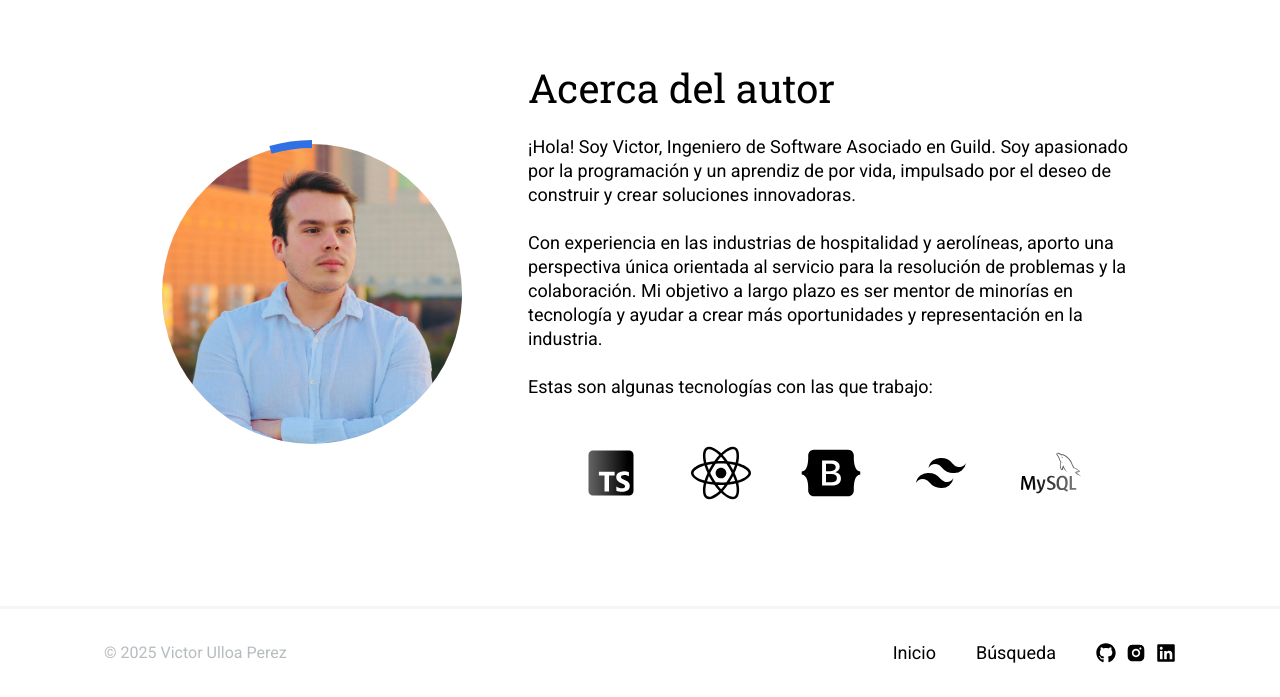
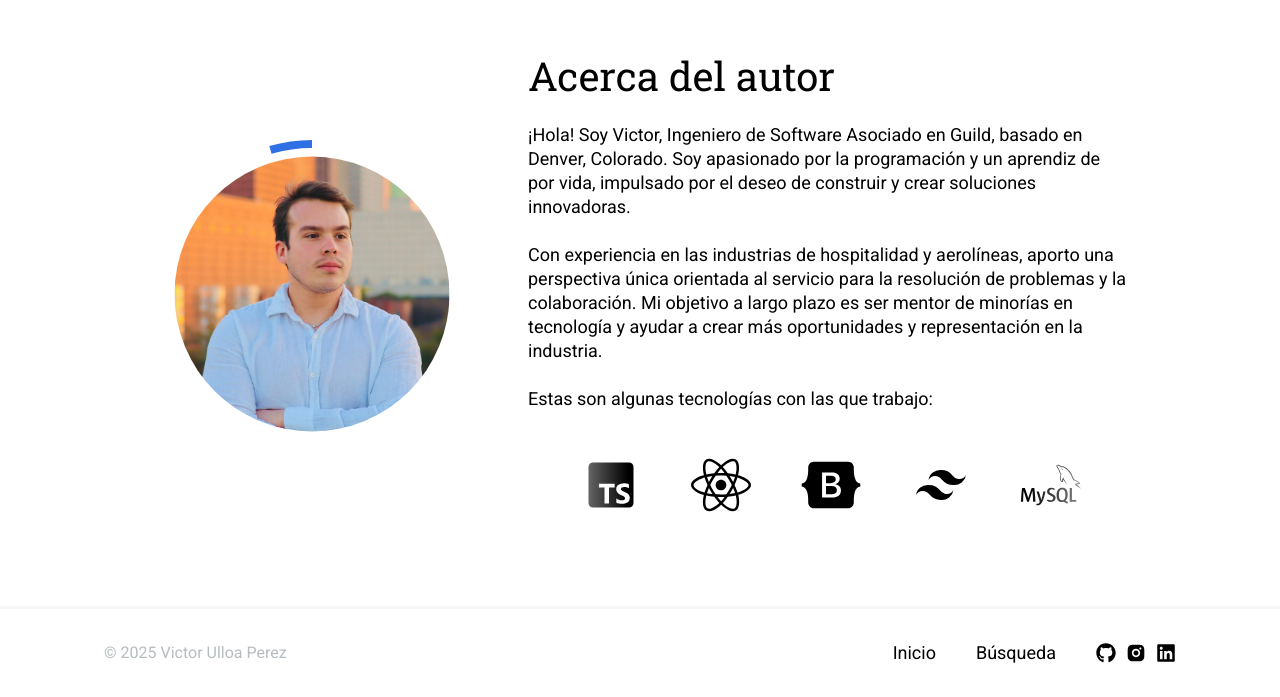
Before and after one commit to victoralfonsoulloa/news-explorer-frontend, a Next.js app: page / in a window 1280 px wide. Shown: the part 968-1665 px from the top of the page. Built offline with nearby package versions, Linux system fonts and the light colour scheme; no server answers.

Commit message:
feat: add clickable LinkedIn profile and location info
- Make profile image clickable linking to LinkedIn profile
- Add Denver, Colorado location to about section
- Fix LinkedIn URL in footer
- Entire svg-wrapper area now clickable for better UX

```diff
--- a/src/components/About.tsx
+++ b/src/components/About.tsx
@@ -6,7 +6,12 @@ import Slider from "./Slider";
 export default function About() {
   return (
     <section className="about flex">
-      <div className="svg-wrapper">
+      <a
+        href="https://www.linkedin.com/in/victor-ulloa94/"
+        target="_blank"
+        rel="noopener noreferrer"
+        className="svg-wrapper cursor-pointer"
+      >
         <svg
           width="100%"
           height="100%"
@@ -30,15 +35,16 @@ export default function About() {
           alt="Profile picture"
           className="about__photo"
         />
-      </div>
+      </a>
       <div className="about__info flex flex-col w-[600px]">
         <h3 className={`about__title ${robotoSlab.className}`}>
           Acerca del autor
         </h3>
         <p className="about__description">
-          ¡Hola! Soy Victor, Ingeniero de Software Asociado en Guild. Soy
-          apasionado por la programación y un aprendiz de por vida, impulsado
-          por el deseo de construir y crear soluciones innovadoras.
+          ¡Hola! Soy Victor, Ingeniero de Software Asociado en Guild, basado en
+          Denver, Colorado. Soy apasionado por la programación y un aprendiz de
+          por vida, impulsado por el deseo de construir y crear soluciones
+          innovadoras.
           <br />
           <br />
           Con experiencia en las industrias de hospitalidad y aerolíneas, aporto
--- a/src/components/Footer.tsx
+++ b/src/components/Footer.tsx
@@ -17,7 +17,7 @@ export default function Footer() {
         <ul className="footer__social flex">
           <li className="footer__social-link">
             <div></div>
-            <Link href="https://github.com/victorulloa" target="_blank">
+            <Link href="https://github.com/victoralfonsoulloa" target="_blank">
               <FaGithub />
             </Link>
           </li>
@@ -28,7 +28,7 @@ export default function Footer() {
           </li>
           <li className="footer__social-link">
             <Link
-              href="https://www.linkedin.com/in/victorulloa94/"
+              href="https://www.linkedin.com/in/victor-ulloa94/"
               target="_blank"
             >
               <FaLinkedin />
--- a/src/styles/about.css
+++ b/src/styles/about.css
@@ -12,13 +12,11 @@
   top: 50%;
   left: 50%;
   transform: translate(-50%, -50%);
-  width: 300px;
-  height: 300px;
+  max-width: 275px;
   object-fit: cover;
   object-position: center center;
-  border-radius: 50%;
   z-index: 1;
-  aspect-ratio: 1/1;
+  clip-path: circle();
 }
 
 .svg-wrapper {
```
